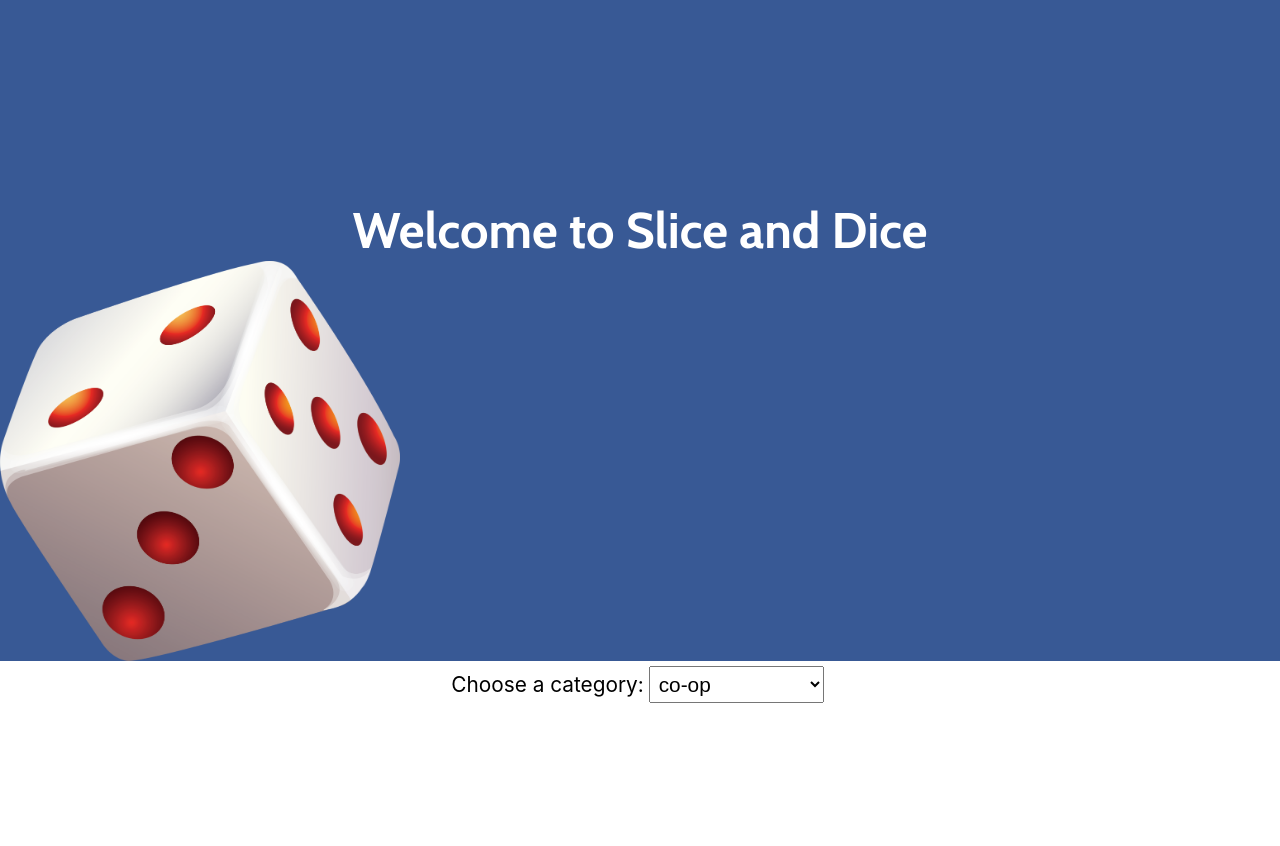
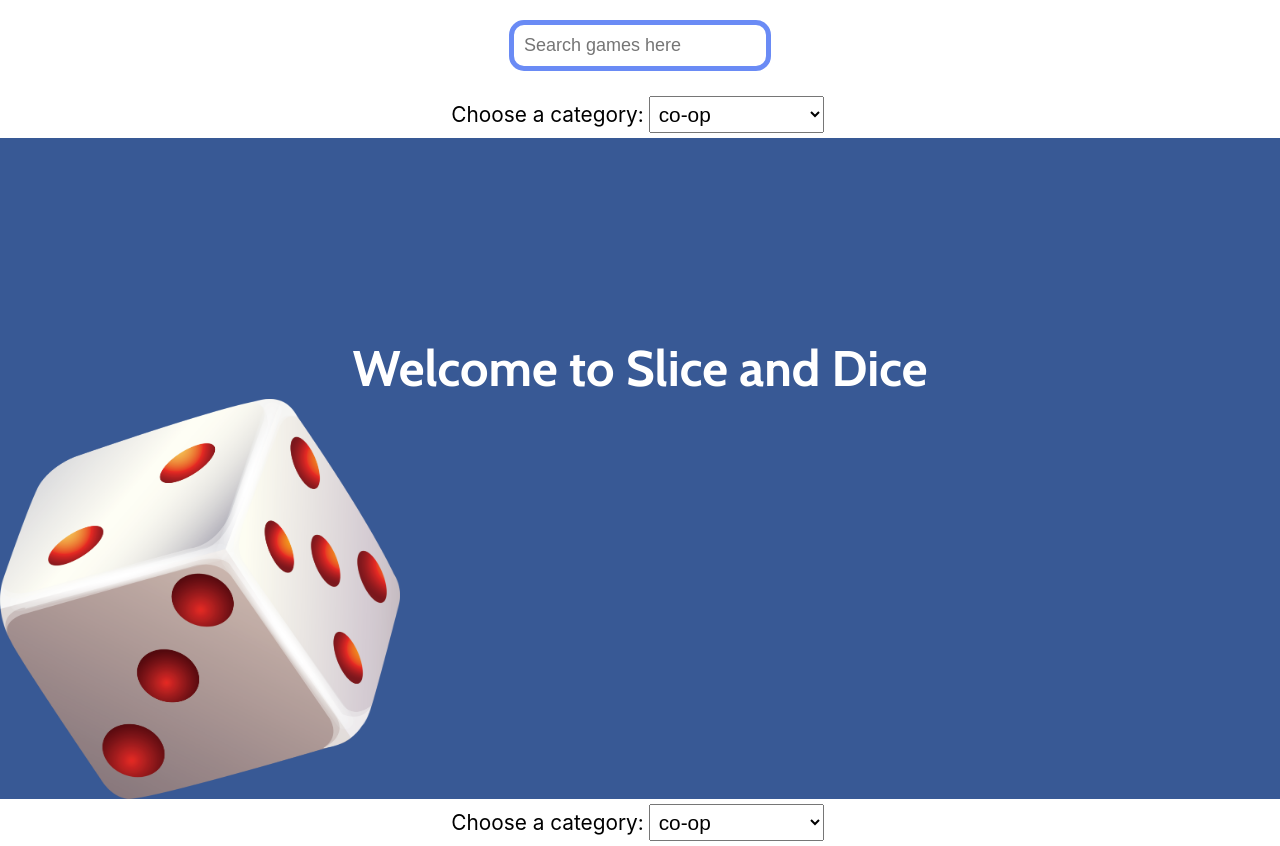
Before and after one commit to CameronHyden/sliceanddice, a React (Create React App) app: page / in a window 1280 px wide. Before the commit the page ends 800 px from the top, so only its background shows below. Built offline with nearby package versions, Linux system fonts and the light colour scheme.

Commit message:
added navbar with search bar

```diff
--- a/src/App.jsx
+++ b/src/App.jsx
@@ -1,10 +1,12 @@
 import "./App.css";
 import FilterBar from "./components/FilterBar/FilterBar";
 import Header from "./components/Header/Header";
+import NavBar from "./components/NavBar/NavBar";
 
 const App = () => {
   return (
     <div>
+      <NavBar />
       <Header/>
       <FilterBar />
     </div>
--- a/src/components/NavBar/NavBar.jsx
+++ b/src/components/NavBar/NavBar.jsx
@@ -0,0 +1,12 @@
+import React from 'react'
+import FilterBar from '../FilterBar/FilterBar'
+import SearchBar from '../SearchBar/SearchBar'
+
+export default function NavBar() {
+  return (
+    <div className='nav-bar'>
+        <SearchBar />
+        <FilterBar />
+    </div>
+  )
+}
--- /dev/null
+++ b/src/components/SearchBar/SearchBar.jsx
@@ -0,0 +1,17 @@
+import React from 'react'
+import "./SearchBar.scss"
+
+const SearchBar = props => {
+    const {searchTerm, handleInput} = props;
+
+    return (
+      <form className='search-bar'>
+        <input type="text" value={searchTerm} onInput={handleInput} placeholder='Search games here'
+        className='search-bar__input' />
+      </form>
+    )
+  }
+
+
+
+export default SearchBar;
--- /dev/null
+++ b/src/components/SearchBar/SearchBar.scss
@@ -0,0 +1,20 @@
+.search-bar {
+    display: flex;
+    flex-direction: column;
+    justify-content: center;
+    align-items: center;
+
+    &__input {
+      margin: 20px 0;
+      padding: 10px;
+      font-size: 18px;
+      border: 5px rgb(106, 139, 245) solid;
+      border-radius: 15px;
+      color: black;
+
+      &:focus {
+        border: 5px lightblue solid;
+        outline: none;
+      }
+    }
+  }
```
